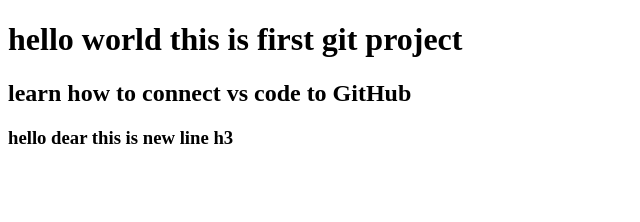
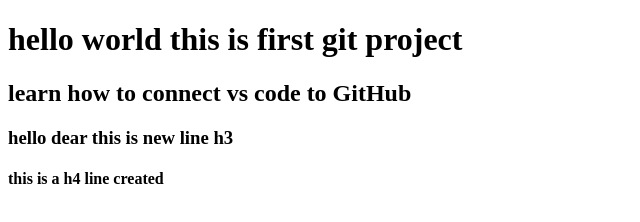
Before and after one commit to Priyeshnd555/demogit, a plain HTML site: page index.html in a window 1280 px wide. Shown: the whole page, without its empty margins (0-640 px from the left). Drawn offline with Linux system fonts and the light colour scheme.

Commit message:
h4 is created

```diff
--- a/index.html
+++ b/index.html
@@ -10,6 +10,6 @@
     <h1>hello world this is first git project</h1>
     <h2>learn how to connect vs code to GitHub</h2>
     <h3>hello dear this is new line h3</h3>
-
+    <h4>this is a h4 line created</h4>
 </body>
 </html>
```
